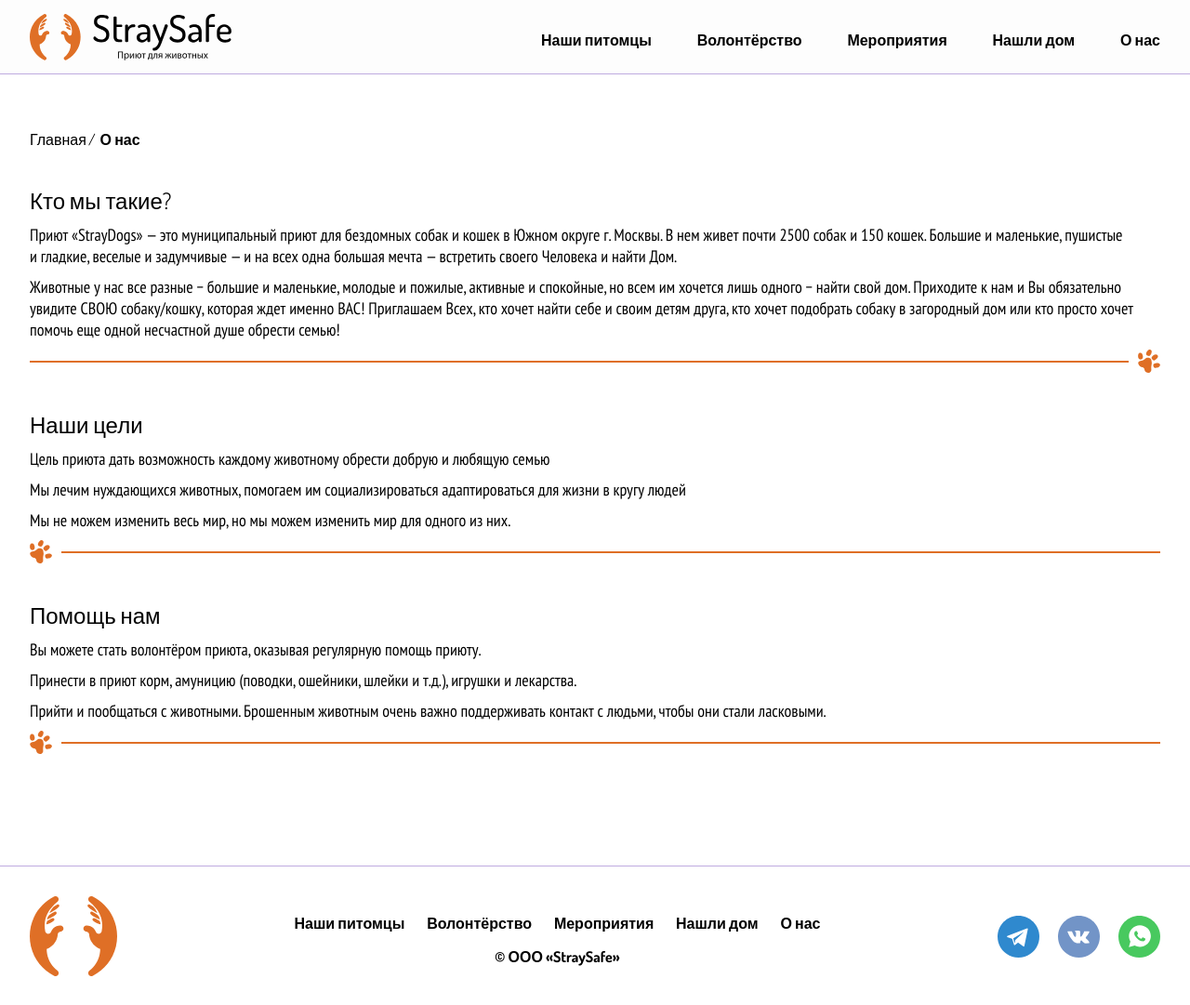
After one commit to kuznet-ann/StraySafe, a PHP site: page /pages/about.php in a window 1280 px wide. The commit adds this page. Shown: the whole page at 93% size. Run offline with PHP 8.4, Linux system fonts and the light colour scheme; style sheets or scripts are compiled from the project's sources.

Commit message:
Сделана страница 'о нас'

```diff
--- a/dist/models/footer.php
+++ b/dist/models/footer.php
@@ -1 +1 @@
-<footer class="footer"><div class="container"><a href="index.php" class="footer__link"><img src="/dist/images/logo.svg" alt="Логотип сайта. Две руки образующие защиту." class="footer__logo"></a><div class="footer__wrapper"><ul class="footer__list"><li class="footer__item"><a href="#" class="footer__link title-fz16">Наши питомцы</a></li><li class="footer__item"><a href="/dist/pages/volunteers.php" class="footer__link title-fz16">Волонтёрство</a></li><li class="footer__item"><a href="#" class="footer__link title-fz16">Мероприятия</a></li><li class="footer__item"><a href="#" class="footer__link title-fz16">Нашли дом</a></li><li class="footer__item"><a href="#" class="footer__link title-fz16">О нас</a></li></ul><p class="footer__copyrights title-fz16">© ООО «StraySafe»</p></div><ul class="footer__social"><li class="footer__social-item"><a href="#" class="footer__link"><img src="/dist/images/social/telegramm.svg" alt="" class="footer__img"></a></li><li class="footer__social-item"><a href="#" class="footer__link"><img src="/dist/images/social/vk.svg" alt="" class="footer__img"></a></li><li class="footer__social-item"><a href="#" class="footer__link"><img src="/dist/images/social/watsapp.svg" alt="" class="footer__img"></a></li></ul></div></footer>
+<footer class="footer"><div class="container"><a href="index.php" class="footer__link"><img src="/dist/images/logo.svg" alt="Логотип сайта. Две руки образующие защиту." class="footer__logo"></a><div class="footer__wrapper"><ul class="footer__list"><li class="footer__item"><a href="#" class="footer__link title-fz16">Наши питомцы</a></li><li class="footer__item"><a href="/dist/pages/volunteers.php" class="footer__link title-fz16">Волонтёрство</a></li><li class="footer__item"><a href="#" class="footer__link title-fz16">Мероприятия</a></li><li class="footer__item"><a href="#" class="footer__link title-fz16">Нашли дом</a></li><li class="footer__item"><a href="/dist/pages/about.php" class="footer__link title-fz16">О нас</a></li></ul><p class="footer__copyrights title-fz16">© ООО «StraySafe»</p></div><ul class="footer__social"><li class="footer__social-item"><a href="#" class="footer__link"><img src="/dist/images/social/telegramm.svg" alt="" class="footer__img"></a></li><li class="footer__social-item"><a href="#" class="footer__link"><img src="/dist/images/social/vk.svg" alt="" class="footer__img"></a></li><li class="footer__social-item"><a href="#" class="footer__link"><img src="/dist/images/social/watsapp.svg" alt="" class="footer__img"></a></li></ul></div></footer>
--- a/dist/models/header.php
+++ b/dist/models/header.php
@@ -1 +1 @@
-<header class="menu"><div class="container"><nav class="menu__navigation"><a href="/dist/index.php" class="menu__link"><img src="/dist/images/logo-horizontal.svg" alt="Логотип StraySafe" class="menu__logo"></a><ul class="menu__list"><li class="menu__item"><a href="#" class="menu__link title-fz16">Наши питомцы</a></li><li class="menu__item"><a href="/dist/pages/volunteers.php" class="menu__link title-fz16">Волонтёрство</a></li><li class="menu__item"><a href="#" class="menu__link title-fz16">Мероприятия</a></li><li class="menu__item"><a href="#" class="menu__link title-fz16">Нашли дом</a></li><li class="menu__item"><a href="#" class="menu__link title-fz16">О нас</a></li></ul></nav></div></header>
+<header class="menu"><div class="container"><nav class="menu__navigation"><a href="/dist/index.php" class="menu__link"><img src="/dist/images/logo-horizontal.svg" alt="Логотип StraySafe" class="menu__logo"></a><ul class="menu__list"><li class="menu__item"><a href="#" class="menu__link title-fz16">Наши питомцы</a></li><li class="menu__item"><a href="/dist/pages/volunteers.php" class="menu__link title-fz16">Волонтёрство</a></li><li class="menu__item"><a href="#" class="menu__link title-fz16">Мероприятия</a></li><li class="menu__item"><a href="#" class="menu__link title-fz16">Нашли дом</a></li><li class="menu__item"><a href="/dist/pages/about.php" class="menu__link title-fz16">О нас</a></li></ul></nav></div></header>
--- a/src/models/footer.php
+++ b/src/models/footer.php
@@ -10,7 +10,7 @@
                     <li class="footer__item"><a href="/dist/pages/volunteers.php" class="footer__link title-fz16">Волонтёрство</a></li>
                     <li class="footer__item"><a href="#" class="footer__link title-fz16">Мероприятия</a></li>
                     <li class="footer__item"><a href="#" class="footer__link title-fz16">Нашли дом</a></li>
-                    <li class="footer__item"><a href="#" class="footer__link title-fz16">О нас</a></li>
+                    <li class="footer__item"><a href="/dist/pages/about.php" class="footer__link title-fz16">О нас</a></li>
                 </ul>
                 <p class="footer__copyrights title-fz16">© ООО «StraySafe»</p>
             </div>
--- a/src/models/header.php
+++ b/src/models/header.php
@@ -10,7 +10,7 @@
                     <li class="menu__item"><a href="/dist/pages/volunteers.php" class="menu__link title-fz16">Волонтёрство</a></li>
                     <li class="menu__item"><a href="#" class="menu__link title-fz16">Мероприятия</a></li>
                     <li class="menu__item"><a href="#" class="menu__link title-fz16">Нашли дом</a></li>
-                    <li class="menu__item"><a href="#" class="menu__link title-fz16">О нас</a></li>
+                    <li class="menu__item"><a href="/dist/pages/about.php" class="menu__link title-fz16">О нас</a></li>
                 </ul>
 
             </nav>
--- /dev/null
+++ b/src/pages/about.php
@@ -0,0 +1,59 @@
+<!DOCTYPE html>
+<html lang="en">
+<head>
+    <meta charset="UTF-8">
+    <meta name="viewport" content="width=device-width, initial-scale=1.0">
+    <title>О нас</title>
+    <link rel="stylesheet" href="../css/styles.min.css">
+</head>
+<body>
+    <?php include('../models/header.php') ?>
+
+    <section class="breadcrumbs">
+        <div class="container">
+            <div class="breadcrumbs__list">
+                <a href="../index.php" class="breadcrumbs__link title-fz16">Главная</a>
+                <a href="" class="breadcrumbs__link title-fz16">О нас</a>
+            </div>
+        </div>
+    </section>
+
+    <section class="about">
+        <div class="container">
+            <ul class="about__list">
+                <li class="about__item">
+                    <h3 class="about__title title-fz24">Кто мы такие?</h3>
+                    <p class="about__text">Приют «StrayDogs» — это муниципальный приют для бездомных собак и кошек в Южном округе г. Москвы. В нем живет почти 2500 собак и 150 кошек. Большие и маленькие, пушистые и гладкие, веселые и задумчивые — и на всех одна большая мечта — встретить своего Человека и найти Дом.</p>
+                    <p class="about__text">Животные у нас все разные − большие и маленькие, молодые и пожилые, активные и спокойные, но всем им хочется лишь одного − найти свой дом. Приходите к нам и Вы обязательно увидите СВОЮ собаку/кошку, которая ждет именно ВАС! Приглашаем Всех, кто хочет найти себе и своим детям друга, кто хочет подобрать собаку в загородный дом или кто просто хочет помочь еще одной несчастной душе обрести семью!</p>
+                    <div class="about__wrapper">
+                        <span class="about__line"></span>
+                        <img src="../images/paw-fill.svg" alt="Ораньжевая декоротивная лапка" class="about__img">
+                    </div>
+                </li>
+                <li class="about__item">
+                    <h3 class="about__title title-fz24">Наши цели</h3>
+                    <p class="about__text">Цель приюта дать возможность каждому животному обрести добрую и любящую семью</p>
+                    <p class="about__text">Мы лечим нуждающихся животных, помогаем им социализироваться  адаптироваться для жизни в кругу людей</p>
+                    <p class="about__text">Мы не можем изменить весь мир, но мы можем изменить мир для одного из них.</p>
+                    <div class="about__wrapper">
+                        <span class="about__line"></span>
+                        <img src="../images/paw-fill.svg" alt="Ораньжевая декоротивная лапка" class="about__img">
+                    </div>
+                </li>
+                <li class="about__item">
+                    <h3 class="about__title title-fz24">Помощь нам</h3>
+                    <p class="about__text">Вы можете стать <a href="volunteers.php" class="about__link">волонтёром</a> приюта, оказывая регулярную помощь приюту.</p>
+                    <p class="about__text">Принести в приют корм, амуницию (поводки, ошейники, шлейки и т.д.), игрушки и лекарства.</p>
+                    <p class="about__text">Прийти и пообщаться с животными. Брошенным животным очень важно поддерживать контакт с людьми, чтобы они стали ласковыми.</p>
+                    <div class="about__wrapper">
+                        <span class="about__line"></span>
+                        <img src="../images/paw-fill.svg" alt="Ораньжевая декоротивная лапка" class="about__img">
+                    </div>
+                </li>
+            </ul>
+        </div>
+    </section>
+
+    <?php include('../models/footer.php') ?>
+</body>
+</html>
--- /dev/null
+++ b/src/sass/blocks/_about.scss
@@ -0,0 +1,27 @@
+.about {
+    &__item {
+        margin-top: 40px;
+    }
+    &__text {
+        margin-top: 10px;
+    }
+    &__wrapper {
+        margin-top: 10px;
+        display: flex;
+        align-items: center;
+        gap: 10px;
+        &:nth-child(odd) {
+            flex-direction: row-reverse;
+        }
+    }
+    &__line {
+        width: 100%;
+        height: 2px;
+        background-color: $primaryColor;
+    }
+    &__img {
+        width: 25px;
+        height: 25px;
+        object-fit: fill;
+    }
+}
--- a/src/sass/styles.scss
+++ b/src/sass/styles.scss
@@ -96,3 +96,6 @@ button {
 // Волонтёрство
 @import 'blocks/who';
 @import 'blocks/volonteer';
+
+// О нас
+@import 'blocks/about';
```
Also changed, not shown: dist/pages/about.php (added, +1 -0 lines), dist/css/styles.min.css.
